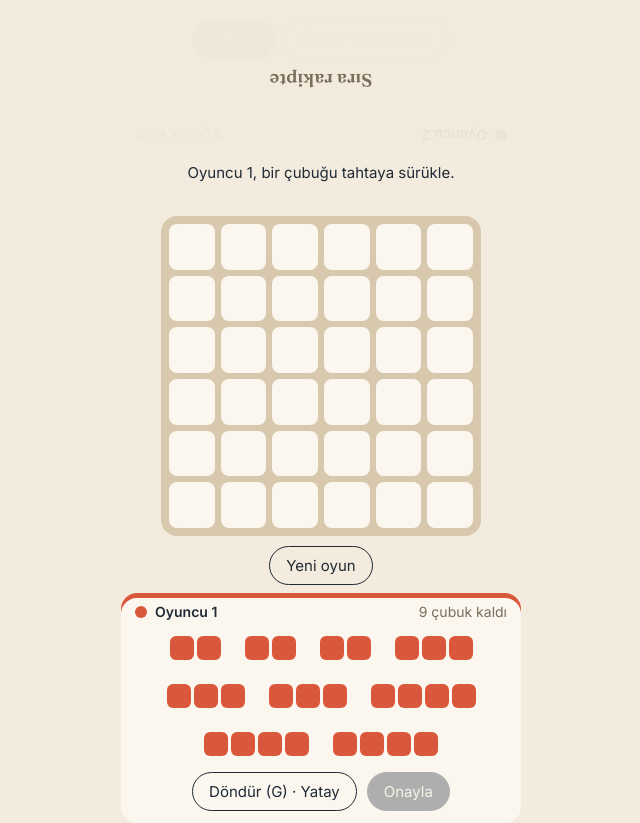
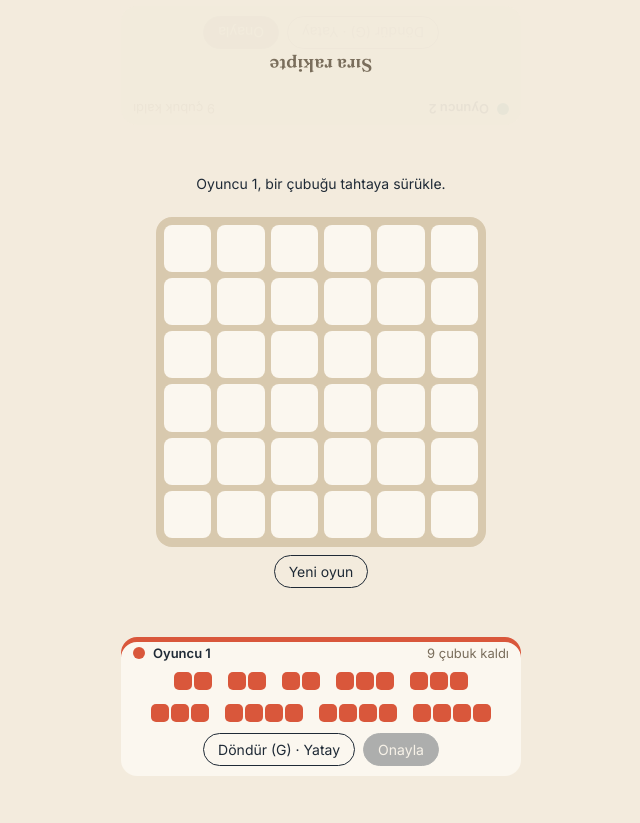
Before and after one commit to yibrahimyasar/cubuklar, a plain HTML site: page index.html in a window 1280 px wide. Shown: the whole page, without its empty margins (319-959 px from the left). After the commit the page ends 800 px from the top, so only its background shows below. Drawn offline with Linux system fonts and the light colour scheme.

Commit message:
Update index.html

```diff
--- a/index.html
+++ b/index.html
@@ -40,11 +40,11 @@
     flex-direction: column;
     align-items: center;
     justify-content: space-between;
-    gap: 8px;
-    padding: calc(env(safe-area-inset-top) + 8px) 12px calc(env(safe-area-inset-bottom) + 28px);
+    gap: 6px;
+    padding: calc(env(safe-area-inset-top) + 6px) 12px calc(env(safe-area-inset-bottom) + 24px);
     user-select: none;
     -webkit-user-select: none;
-    overflow: hidden;
+    overflow-y: auto;
   }
 
   /* Oyuncu panelleri: alttaki Oyuncu 1, üstteki Oyuncu 2 (ters) */
@@ -55,8 +55,8 @@
     display: flex;
     flex-direction: column;
     align-items: center;
-    gap: 8px;
-    padding: 10px 14px 12px;
+    gap: 6px;
+    padding: 8px 12px 10px;
     border-radius: 16px;
     transition: background .2s;
   }
@@ -64,22 +64,22 @@
   .panel[data-p="1"] { --pc: var(--p1); }
   .panel.flip { transform: rotate(180deg); }
   .panel.active { background: var(--cell); box-shadow: inset 0 5px 0 var(--pc); }
-  .pinfo { width: 100%; display: flex; justify-content: space-between; align-items: center; font-size: 14px; }
+  .pinfo { width: 100%; display: flex; justify-content: space-between; align-items: center; font-size: 13px; }
   .who { display: flex; align-items: center; gap: 8px; font-weight: 600; }
   .left { color: var(--muted); }
   .dot { width: 12px; height: 12px; border-radius: 50%; display: inline-block; }
   .p0 { background: var(--p0); }
   .p1 { background: var(--p1); }
   .tray {
-    min-height: 52px;
+    min-height: 40px;
     width: 100%;
     display: flex;
     flex-wrap: wrap;
-    gap: 8px;
+    gap: 4px 6px;
     justify-content: center;
     align-items: center;
   }
-  .actions { display: flex; gap: 10px; }
+  .actions { display: flex; gap: 8px; }
   .cover {
     display: none;
     position: absolute;
@@ -97,22 +97,22 @@
 
   .piece {
     display: flex;
-    gap: 3px;
-    padding: 6px;
+    gap: 2px;
+    padding: 3px;
     border: 2px solid transparent;
-    border-radius: 10px;
+    border-radius: 8px;
     background: transparent;
     cursor: grab;
     touch-action: none;
   }
   .piece.sel { border-color: var(--ink); background: rgba(255, 255, 255, 0.6); }
-  .seg { width: 24px; height: 24px; border-radius: 6px; }
+  .seg { width: 18px; height: 18px; border-radius: 5px; }
 
   /* Orta alan: mesaj, tahta, genel düğmeler */
-  .center { display: flex; flex-direction: column; align-items: center; gap: 10px; width: 100%; }
-  .msg { min-height: 44px; max-width: 380px; text-align: center; font-size: 15px; line-height: 1.4; }
+  .center { display: flex; flex-direction: column; align-items: center; gap: 8px; width: 100%; }
+  .msg { min-height: 34px; max-width: 380px; text-align: center; font-size: 14px; line-height: 1.3; }
   .board {
-    width: max(240px, min(86vw, 340px, calc(var(--vh, 100dvh) - 480px)));
+    width: max(200px, min(86vw, 330px, calc(var(--vh, 100dvh) - 400px)));
     aspect-ratio: 1;
     display: grid;
     grid-template-columns: repeat(6, 1fr);
@@ -142,12 +142,12 @@
     transform: translate(-50%, -50%);
   }
   .ghost-piece.vert { flex-direction: column; }
-  .ghost-piece .seg { width: 26px; height: 26px; }
+  .ghost-piece .seg { width: 22px; height: 22px; }
 
   .btn {
     font: inherit;
-    font-size: 15px;
-    padding: 9px 16px;
+    font-size: 14px;
+    padding: 7px 14px;
     border-radius: 999px;
     border: 1.5px solid var(--ink);
     background: transparent;
```
